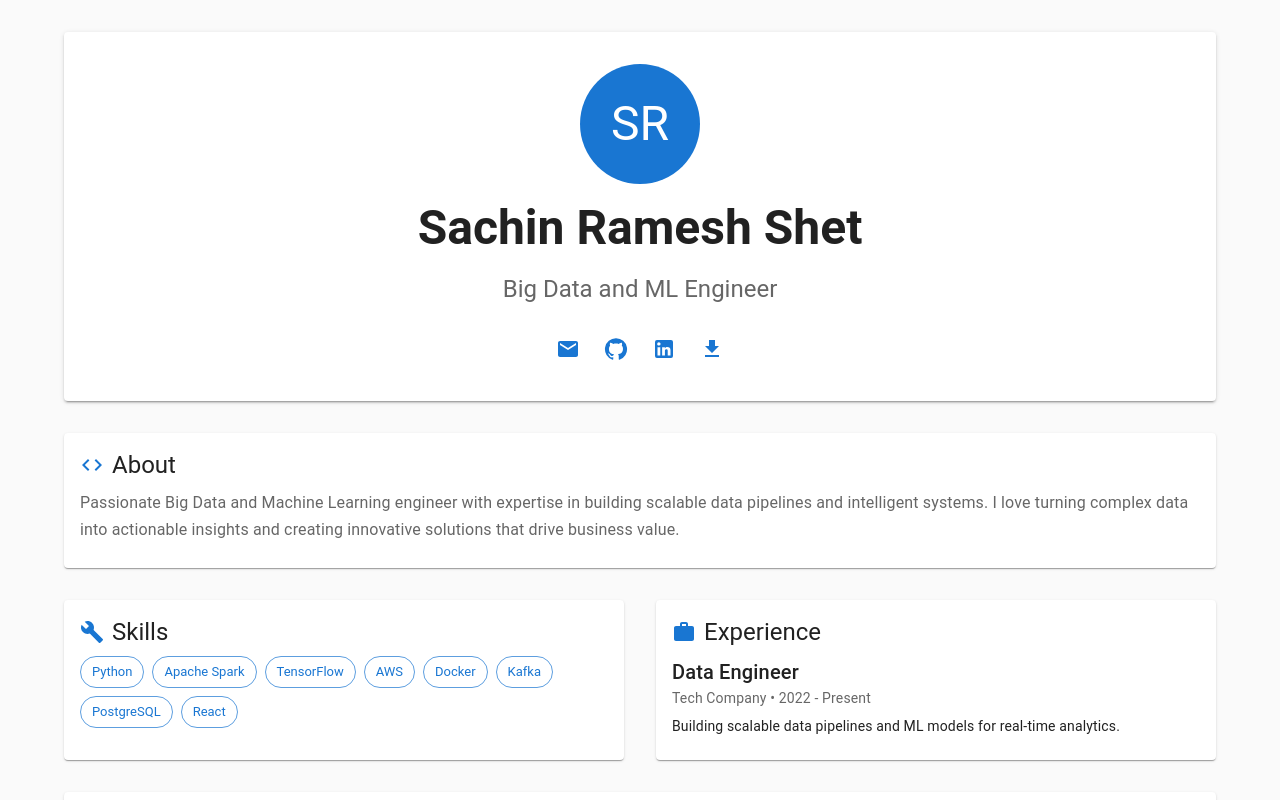
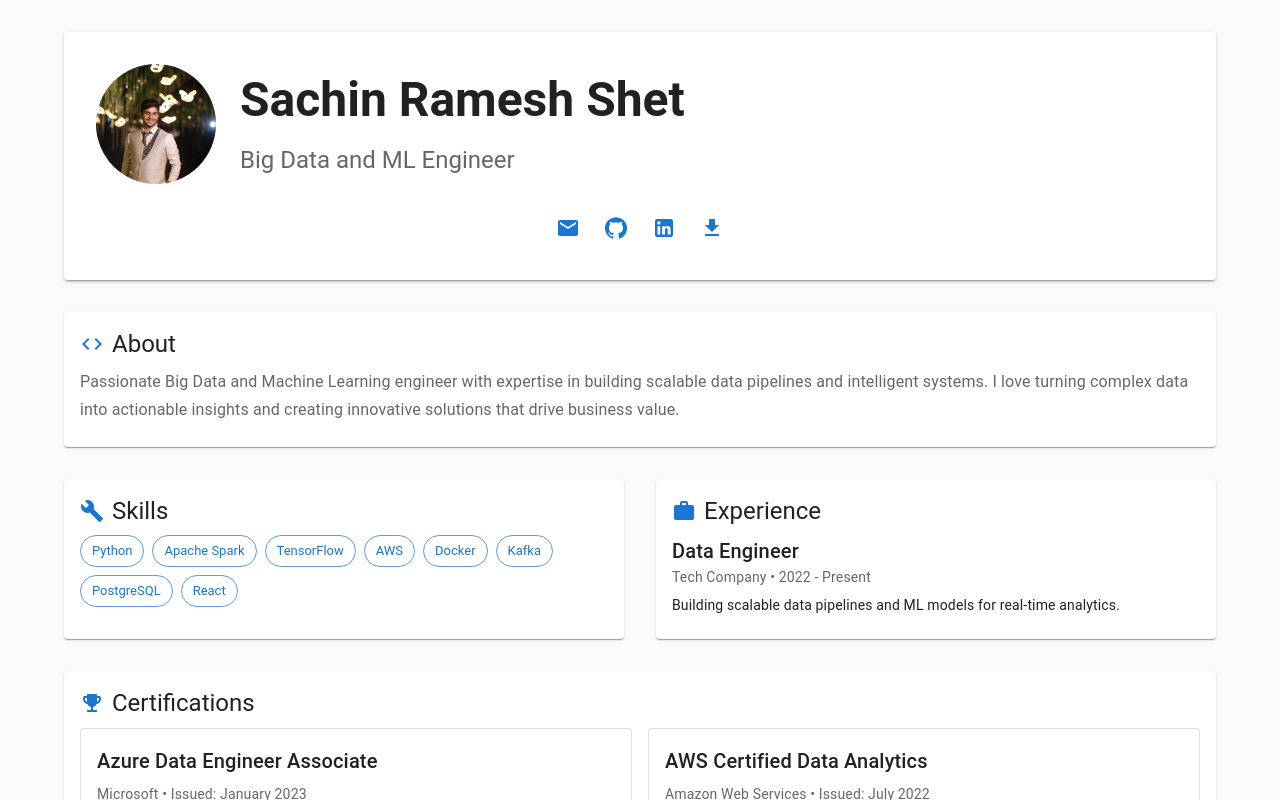
Before and after one commit to SachinShet73/portfolio-website, a React (Create React App) app: page / in a window 1280 px wide. Shown: the top 800 px of the page. Built offline with nearby package versions, Linux system fonts and the light colour scheme.

Commit message:
profile picture edit

```diff
--- a/src/Portfolio.jsx
+++ b/src/Portfolio.jsx
@@ -31,25 +31,29 @@ const Portfolio = () => {
       <Container maxWidth="lg" sx={{ py: 4 }}>
 
         {/* Header */}
-        <Paper elevation={2} sx={{ p: 4, mb: 4, textAlign: 'center' }}>
+        <Paper elevation={2} sx={{ p: 4, mb: 4 }}>
+          <Box sx={{ display: 'flex', alignItems: 'center', gap: 3, mb: 3 }}>
             <Avatar
+              src="/profilepicture.jpg"
               sx={{
                 width: 120,
                 height: 120,
-              mx: 'auto',
-              mb: 2,
                 bgcolor: 'primary.main',
                 fontSize: '3rem'
               }}
             >
               SR
             </Avatar>
+            <Box sx={{ flex: 1 }}>
               <Typography variant="h3" component="h1" fontWeight="bold" gutterBottom>
                 Sachin Ramesh Shet
               </Typography>
-          <Typography variant="h5" color="text.secondary" sx={{ mb: 3 }}>
+              <Typography variant="h5" color="text.secondary">
                 Big Data and ML Engineer
               </Typography>
+            </Box>
+          </Box>
+          <Box sx={{ textAlign: 'center' }}>
             <Box sx={{ display: 'flex', justifyContent: 'center', gap: 1 }}>
               <IconButton color="primary" href="mailto:your.email@example.com">
                 <Email />
@@ -63,6 +67,7 @@ const Portfolio = () => {
               <IconButton color="primary" href="/resume.pdf">
                 <GetApp />
               </IconButton>
+            </Box>
           </Box>
         </Paper>
 
```
Also changed, not shown: public/profilepicture.jpg (added). Lines whose indentation alone changed are shown as unchanged.
